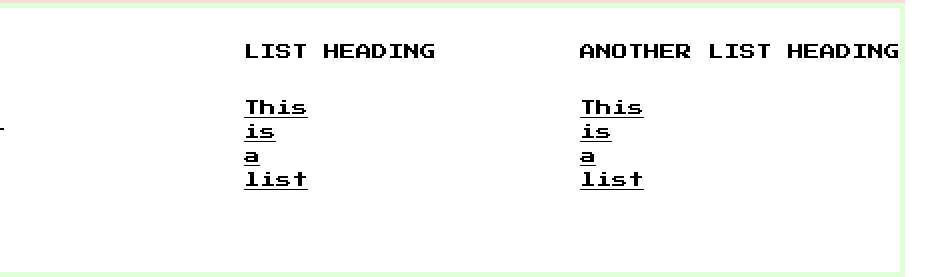
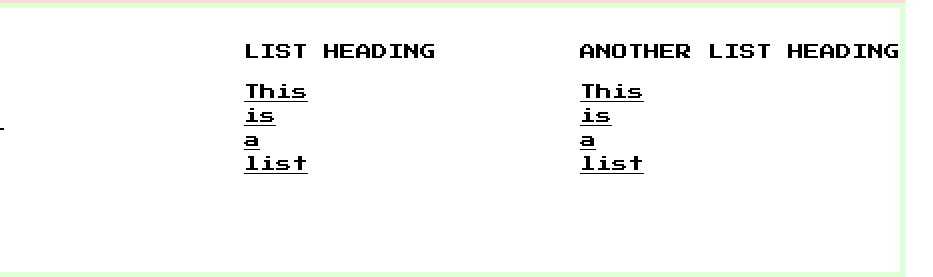
Before and after one commit to canklefark/site-structure, a plain HTML site: page index.html in a window 1280 px wide. Shown: the part 1734-2011 px from the top of the page, 347-1280 px from the left. Drawn offline with Linux system fonts and the light colour scheme.

Commit message:
remove space-between on footer

```diff
--- a/index.html
+++ b/index.html
@@ -97,7 +97,7 @@
         <p>This is a slogan for the company or something. Ka-Chow!</p>
       </div>
       <div class="grid grid-cols-2">
-        <div class="flex flex-column space-between">
+        <div class="flex flex-column">
           <p class="uppercase">List Heading</p>
           <ul class="list-none underline">
             <li><p>This</p></li>
@@ -107,7 +107,7 @@
           </ul>
         </div>
 
-        <div class="flex flex-column space-between">
+        <div class="flex flex-column">
           <p class="uppercase">Another List Heading</p>
           <ul class="list-none underline">
             <li><p>This</p></li>
```
